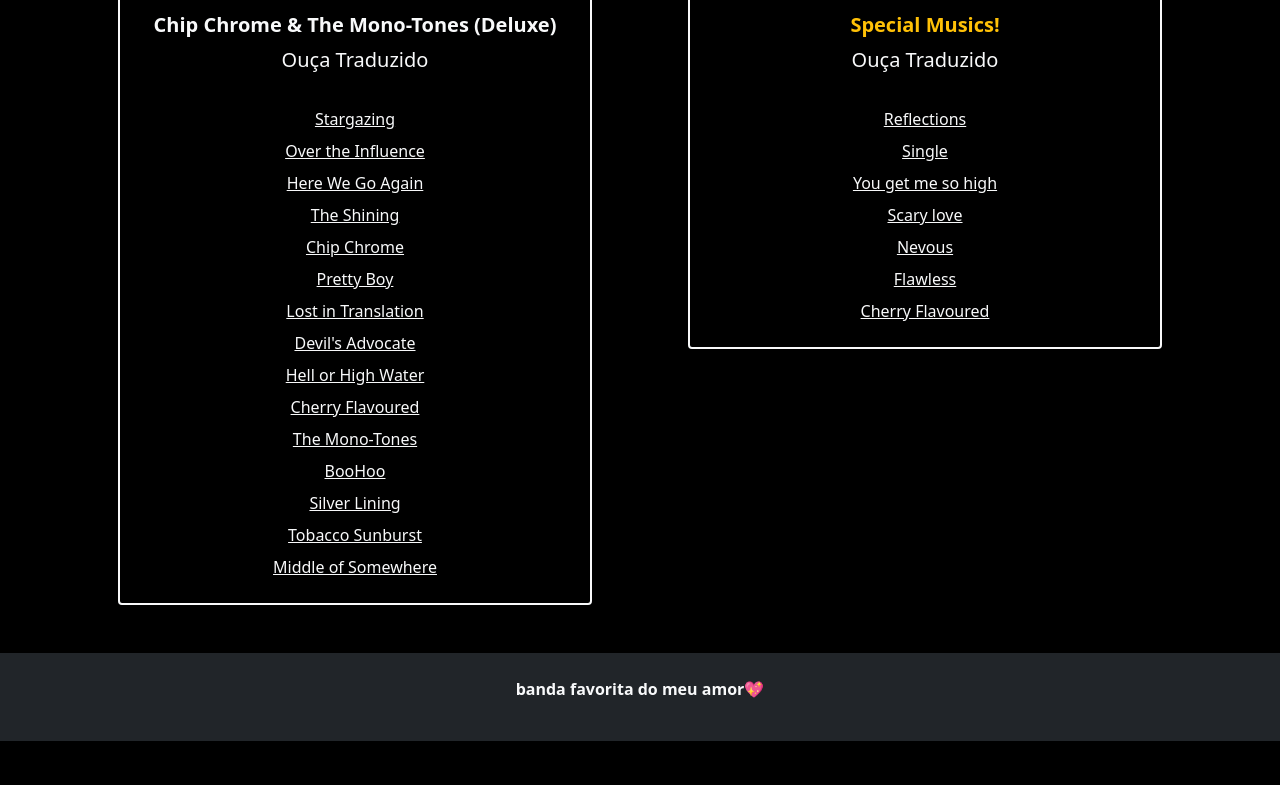
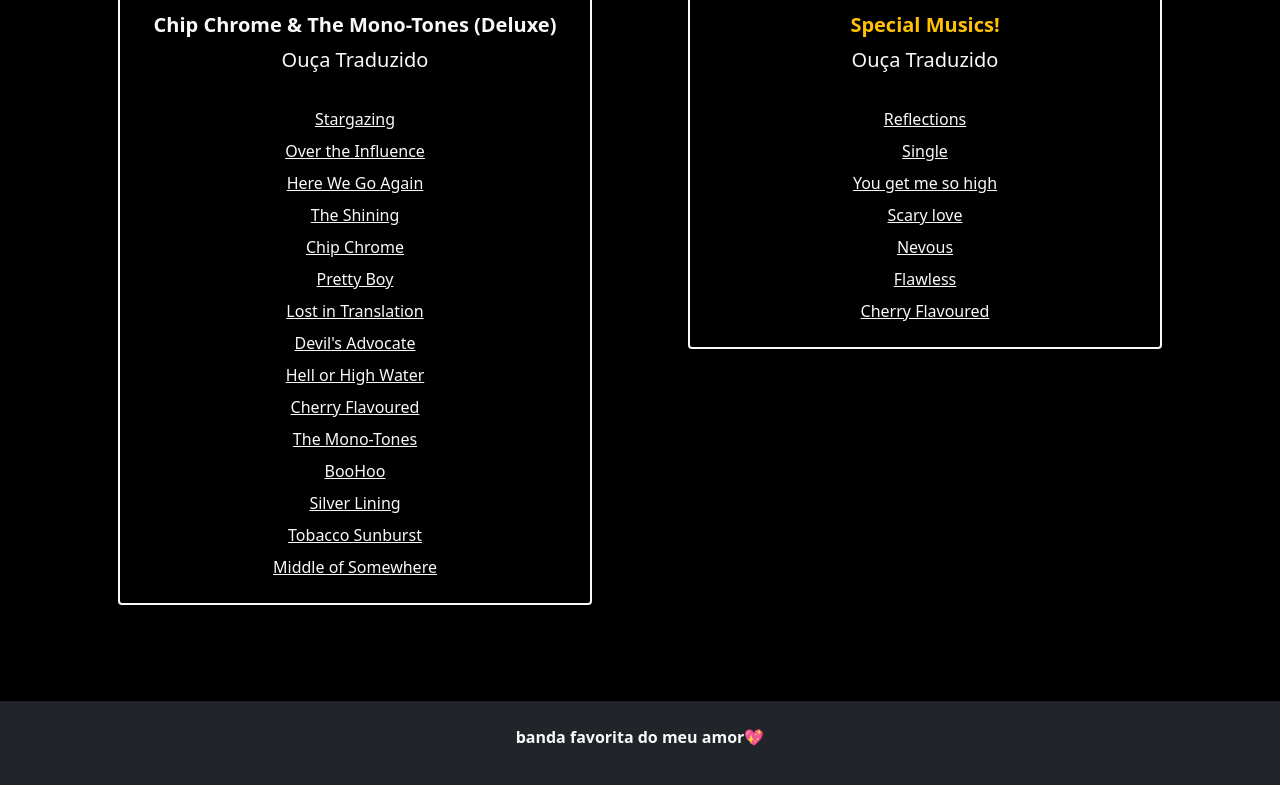
Before and after one commit to Dev-Joao-Pedro/The-Neighbourhood, a plain HTML site: page index.html in a window 1280 px wide. Shown: the part 3082-3867 px from the top of the page. Before the commit the page ends 3823 px from the top, so only its background shows below. Drawn offline with nearby package versions, Linux system fonts and the light colour scheme.

Commit message:
ajustes no margin

```diff
--- a/index.html
+++ b/index.html
@@ -176,7 +176,7 @@
             </section>
         </div>
     </main>
-    <footer class="p-4 d-flex justify-content-center align-items-center bg-dark">
+    <footer class="p-4 mt-5 d-flex justify-content-center align-items-center bg-dark">
         <p class="text-light fw-bold">banda favorita do meu amor💖</p>
     </footer>
 </body>
```
